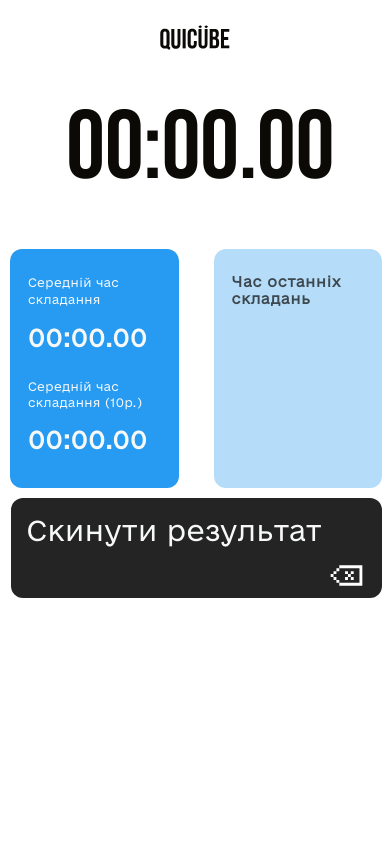
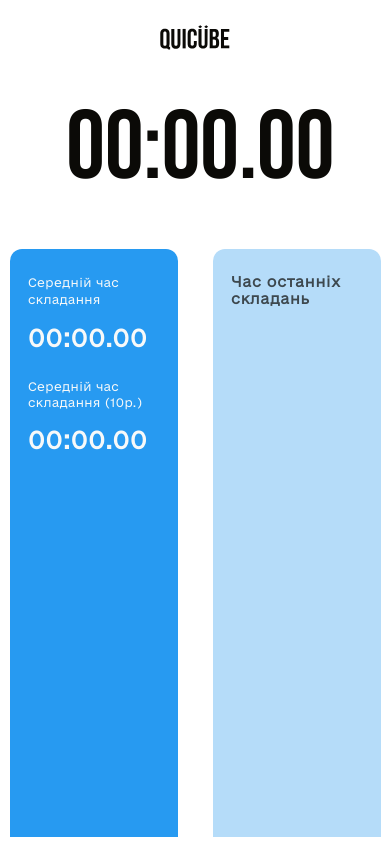
Before and after one commit to Sviatyc/quicube, a React (Vite) app: page / in a window 390 px wide. Built offline with nearby package versions, Linux system fonts and the light colour scheme.

Commit message:
vertical adaptive

```diff
--- a/src/components/Design/design.css
+++ b/src/components/Design/design.css
@@ -2,6 +2,7 @@
   padding: 0 10px;
   margin-top: 10px;
   overflow-y: hidden;
+  height: 98vh;
 }
 
 .logo__block {
@@ -677,6 +678,9 @@
 }
 
 @media screen and (max-width: 431px) {
+  .wrapper{
+    padding: 0 11px 0 10px;
+  }
   .page__sides {
     flex-direction: row;
     margin-top: 250px;
@@ -766,6 +770,7 @@
 @media screen and (max-width: 309px) {
   .wrapper {
     overflow: hidden;
+    position: relative;
   }
   .middle__times__text__one {
     margin-left: 10px;
@@ -777,4 +782,35 @@
     font-size: 10px;
     margin-left: 10px;
   }
+  .reset__block{
+    width: 94vw;
+  }
+  #reset__button{
+    margin-left: 75vw;
+  }
 }
+
+
+@media screen and (max-height: 947px) {
+  .wrapper{
+    height: 98vh;
+  }
+}
+@media screen and (max-height: 847px) {
+  .wrapper{
+    height: 98vh;
+  }
+  .middle__times__table {
+    height: 788px;
+  }
+  .last__times__table {
+    height: 770px;
+  }
+  .reset__block {
+    height: 240px;
+  }
+  #reset__button{
+    margin-top: -5px;
+  }
+
+}
```
